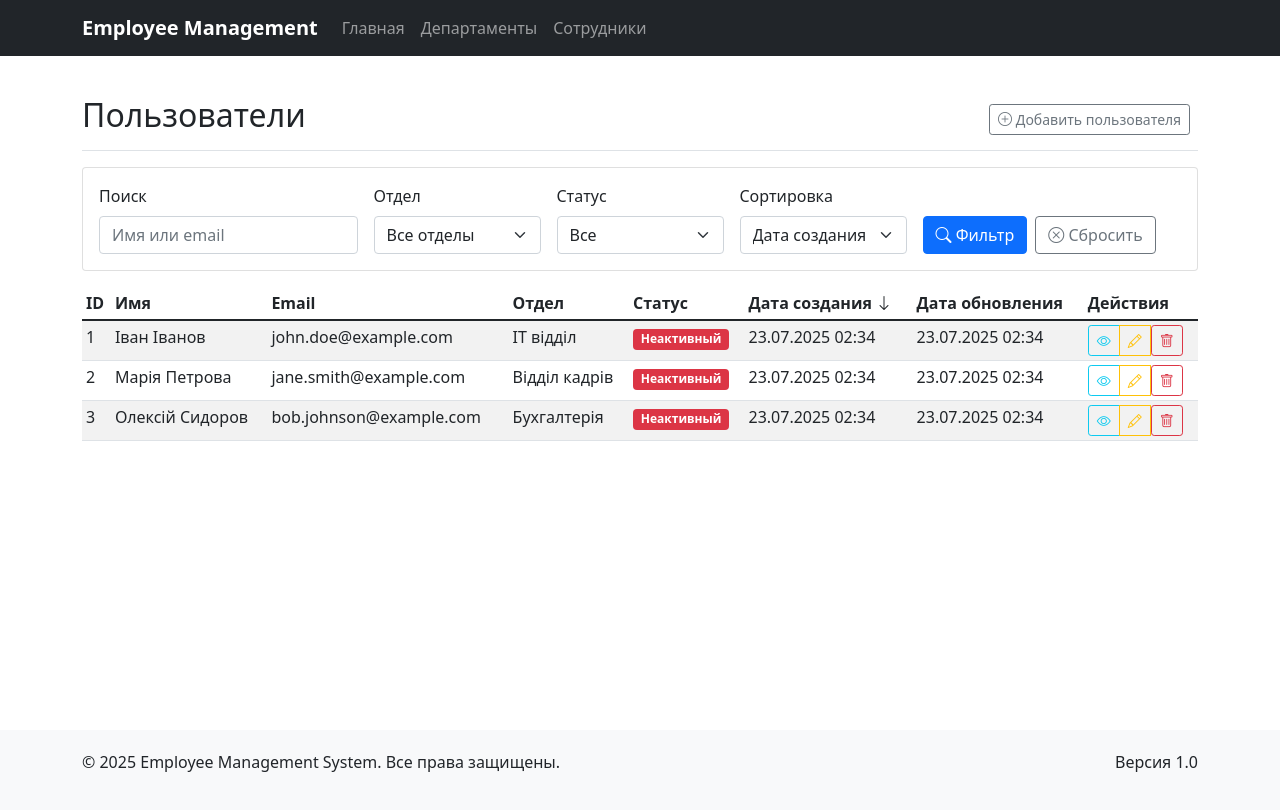
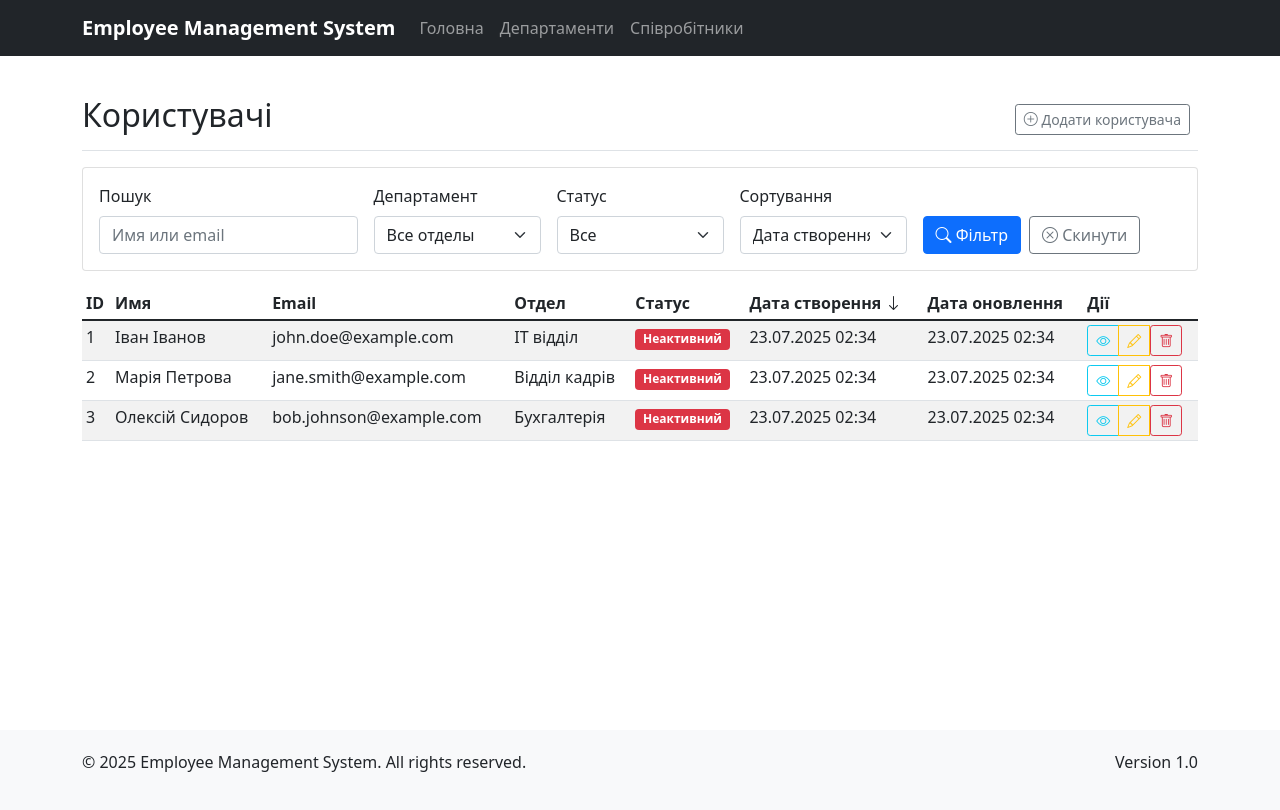
Before and after one commit to DimaForostenko/Management-System-Desing, a PHP site: page /users in a window 1280 px wide. Run offline with PHP 8.4, Linux system fonts and the light colour scheme; data comes from the database, SQL or seed files in the repository; data that the repository does not hold is empty.

Commit message:
update language

```diff
--- a/src/Controllers/BaseController.php
+++ b/src/Controllers/BaseController.php
@@ -152,7 +152,7 @@ abstract class BaseController
 
         foreach ($required as $field) {
             if (empty($data[$field])) {
-                $errors[$field] = "Поле {$field} обязательно для заполнения";
+                $errors[$field] = "Поле {$field} обов'язкове  для заповнення";
             }
         }
 
--- a/src/Controllers/HomeController.php
+++ b/src/Controllers/HomeController.php
@@ -21,7 +21,7 @@ class HomeController extends BaseController
 
         // Подготавливаем данные для передачи в представление
         $data = [
-            'title' => 'Главная страница',
+            'title' => 'Головна сторінка',
             'totalUsers' => $totalUsers,
             'totalDepartments' => $totalDepartments,
             'recentUsers' => $recentUsers,
--- a/src/Controllers/UserController.php
+++ b/src/Controllers/UserController.php
@@ -46,7 +46,7 @@ class UserController extends BaseController
     // $users = $this->userModel->getAllWithDepartments();
 
     $data = [
-        'title' => 'Все пользователи',
+        'title' => 'Всі користувачі',
         'users' => $users,
         'departments' => $departments,
         'flashMessage' => $this->getFlashMessage()
@@ -62,7 +62,7 @@ class UserController extends BaseController
         $departments = $this->departmentModel->getAllForSelect();
 
         $data = [
-            'title' => 'Добавить пользователя',
+            'title' => 'Додати користувача',
             'departments' => $departments,
             'flashMessage' => $this->getFlashMessage(),
             'errors' => $this->getValidationErrors(),
@@ -87,9 +87,9 @@ class UserController extends BaseController
         if (empty($errors)) {
             try {
                 $userId = $this->userModel->create($postData);
-                $this->redirectWithMessage('/users/index', 'Пользователь успешно создан', 'success');
+                $this->redirectWithMessage('/users/index', 'Користувач успішно створено', 'success');
             } catch (\Exception $e) {
-                $this->redirectWithMessage('/users/create', 'Ошибка при создании пользователя: ' . $e->getMessage(), 'error');
+                $this->redirectWithMessage('/users/create', 'Помилка при створенні користувача: ' . $e->getMessage(), 'error');
             }
         } else {
             // Сохраняем ошибки в сессию для отображения
@@ -104,7 +104,7 @@ class UserController extends BaseController
         $user = $this->userModel->getWithDepartment($id);
 
         if (!$user) {
-            $this->redirectWithMessage('/users', 'Пользователь не найден', 'error');
+            $this->redirectWithMessage('/users', 'Користувач не знайдено', 'error');
             return;
         }
 
@@ -122,7 +122,7 @@ class UserController extends BaseController
         $user = $this->userModel->find($id);
 
         if (!$user) {
-            $this->redirectWithMessage('/users', 'Пользователь не найден', 'error');
+            $this->redirectWithMessage('/users', 'Користувач не знайдено', 'error');
             return;
         }
 
@@ -150,7 +150,7 @@ class UserController extends BaseController
         $user = $this->userModel->find($id);
 
         if (!$user) {
-            $this->redirectWithMessage('/users', 'Пользователь не найден', 'error');
+            $this->redirectWithMessage('/users', 'Користувач не знайдено', 'error');
             return;
         }
 
@@ -162,9 +162,9 @@ class UserController extends BaseController
         if (empty($errors)) {
             try {
                 $this->userModel->update($id, $postData);
-                $this->redirectWithMessage('/users', 'Пользователь успешно обновлен', 'success');
+                $this->redirectWithMessage('/users', 'Користувач успішно створено', 'success');
             } catch (\Exception $e) {
-                $this->redirectWithMessage("/users/{$id}/edit", 'Ошибка при обновлении пользователя: ' . $e->getMessage(), 'error');
+                $this->redirectWithMessage("/users/{$id}/edit", 'Помилка при створенні користувача:' . $e->getMessage(), 'error');
             }
         } else {
             // Сохраняем ошибки в сессию для отображения
@@ -184,15 +184,15 @@ class UserController extends BaseController
         $user = $this->userModel->find($id);
 
         if (!$user) {
-            $this->redirectWithMessage('/users', 'Пользователь не найден', 'error');
+            $this->redirectWithMessage('/users', 'Користувач не знайдено', 'error');
             return;
         }
 
         try {
             $this->userModel->delete($id);
-            $this->redirectWithMessage('/users', 'Пользователь успешно удален', 'success');
+            $this->redirectWithMessage('/users', 'Користувач успішно створено', 'success');
         } catch (\Exception $e) {
-            $this->redirectWithMessage('/users', 'Ошибка при удалении пользователя: ' . $e->getMessage(), 'error');
+            $this->redirectWithMessage('/users', 'Помилка при створенні користувача: ' . $e->getMessage(), 'error');
         }
     }
 
--- a/views/layouts/main.php
+++ b/views/layouts/main.php
@@ -1,5 +1,5 @@
 <!DOCTYPE html>
-<html lang="ru">
+<html lang="ua">
 <head>
     <meta charset="UTF-8">
     <meta name="viewport" content="width=device-width, initial-scale=1.0">
@@ -31,7 +31,7 @@
     <!-- Навигация -->
     <nav class="navbar navbar-expand-lg navbar-dark bg-dark">
         <div class="container">
-            <a class="navbar-brand" href="/">Employee Management</a>
+            <a class="navbar-brand" href="/">Employee Management System</a>
 
             <button class="navbar-toggler" type="button" data-bs-toggle="collapse" data-bs-target="#navbarNav">
                 <span class="navbar-toggler-icon"></span>
@@ -40,13 +40,13 @@
             <div class="collapse navbar-collapse" id="navbarNav">
                 <ul class="navbar-nav me-auto">
                     <li class="nav-item">
-                        <a class="nav-link <?php echo ($currentPage ?? '') === 'home' ? 'active' : ''; ?>" href="/">Главная</a>
+                        <a class="nav-link <?php echo ($currentPage ?? '') === 'home' ? 'active' : ''; ?>" href="/">Головна</a>
                     </li>
                     <li class="nav-item">
-                        <a class="nav-link <?php echo ($currentPage ?? '') === 'departments' ? 'active' : ''; ?>" href="/departments">Департаменты</a>
+                        <a class="nav-link <?php echo ($currentPage ?? '') === 'departments' ? 'active' : ''; ?>" href="/departments">Департаменти</a>
                     </li>
                     <li class="nav-item">
-                        <a class="nav-link <?php echo ($currentPage ?? '') === 'users' ? 'active' : ''; ?>" href="/users">Сотрудники</a>
+                        <a class="nav-link <?php echo ($currentPage ?? '') === 'users' ? 'active' : ''; ?>" href="/users">Співробітники</a>
                     </li>
                 </ul>
             </div>
@@ -88,10 +88,10 @@
         <div class="container">
             <div class="row">
                 <div class="col-md-6">
-                    <p>&copy; <?php echo date('Y'); ?> Employee Management System. Все права защищены.</p>
+                    <p>&copy; <?php echo date('Y'); ?> Employee Management System. All rights reserved.</p>
                 </div>
                 <div class="col-md-6 text-end">
-                    <p>Версия 1.0</p>
+                    <p>Version 1.0</p>
                 </div>
             </div>
         </div>
--- a/views/users/index.php
+++ b/views/users/index.php
@@ -1,10 +1,10 @@
 <div class="d-flex justify-content-between flex-wrap flex-md-nowrap align-items-center pt-3 pb-2 mb-3 border-bottom">
-    <h1 class="h2">Пользователи</h1>
+    <h1 class="h2">Користувачі</h1>
     <div class="btn-toolbar mb-2 mb-md-0">
         <div class="btn-group me-2">
             <a href="/users/create" class="btn btn-sm btn-outline-secondary">
                 <link href="https://cdn.jsdelivr.net/npm/bootstrap-icons@1.11.1/font/bootstrap-icons.css" rel="stylesheet">
-                <i class="bi bi-plus-circle"></i> Добавить пользователя
+                <i class="bi bi-plus-circle"></i> Додати користувача
             </a>
         </div>
     </div>
@@ -16,13 +16,13 @@
             <div class="card-body">
                 <form method="GET" class="row g-3">
                     <div class="col-md-3">
-                        <label for="search" class="form-label">Поиск</label>
+                        <label for="search" class="form-label">Пошук</label>
                         <input type="text" class="form-control" id="search" name="search"
                                value="<?= htmlspecialchars($_GET['search'] ?? '') ?>"
                                placeholder="Имя или email">
                     </div>
                     <div class="col-md-2">
-                        <label for="department" class="form-label">Отдел</label>
+                        <label for="department" class="form-label">Департамент</label>
                         <select class="form-select" id="department" name="department">
                             <option value="">Все отделы</option>
                             <?php foreach ($departments as $dept): ?>
@@ -37,31 +37,31 @@
                         <label for="status" class="form-label">Статус</label>
                         <select class="form-select" id="status" name="status">
                             <option value="">Все</option>
-                            <option value="1" <?= ($_GET['status'] ?? '') === '1' ? 'selected' : '' ?>>Активные</option>
-                            <option value="0" <?= ($_GET['status'] ?? '') === '0' ? 'selected' : '' ?>>Неактивные</option>
+                            <option value="1" <?= ($_GET['status'] ?? '') === '1' ? 'selected' : '' ?>>Активні</option>
+                            <option value="0" <?= ($_GET['status'] ?? '') === '0' ? 'selected' : '' ?>>Неактивні</option>
                         </select>
                     </div>
                     <div class="col-md-2">
-                        <label for="sort" class="form-label">Сортировка</label>
+                        <label for="sort" class="form-label">Сортування</label>
                         <select class="form-select" id="sort" name="sort">
-                            <option value="created_at_desc" <?= ($_GET['sort'] ?? 'created_at_desc') === 'created_at_desc' ? 'selected' : '' ?>>Дата создания ↓</option>
-                            <option value="created_at_asc" <?= ($_GET['sort'] ?? '') === 'created_at_asc' ? 'selected' : '' ?>>Дата создания ↑</option>
-                            <option value="name_asc" <?= ($_GET['sort'] ?? '') === 'name_asc' ? 'selected' : '' ?>>Имя А-Я</option>
-                            <option value="name_desc" <?= ($_GET['sort'] ?? '') === 'name_desc' ? 'selected' : '' ?>>Имя Я-А</option>
+                            <option value="created_at_desc" <?= ($_GET['sort'] ?? 'created_at_desc') === 'created_at_desc' ? 'selected' : '' ?>>Дата створення ↓</option>
+                            <option value="created_at_asc" <?= ($_GET['sort'] ?? '') === 'created_at_asc' ? 'selected' : '' ?>>Дата створення ↑</option>
+                            <option value="name_asc" <?= ($_GET['sort'] ?? '') === 'name_asc' ? 'selected' : '' ?>>Ім'я А-Я</option>
+                            <option value="name_desc" <?= ($_GET['sort'] ?? '') === 'name_desc' ? 'selected' : '' ?>>Им'я Я-А</option>
                             <option value="email_asc" <?= ($_GET['sort'] ?? '') === 'email_asc' ? 'selected' : '' ?>>Email А-Я</option>
                             <option value="email_desc" <?= ($_GET['sort'] ?? '') === 'email_desc' ? 'selected' : '' ?>>Email Я-А</option>
-                            <option value="department_asc" <?= ($_GET['sort'] ?? '') === 'department_asc' ? 'selected' : '' ?>>Отдел А-Я</option>
-                            <option value="department_desc" <?= ($_GET['sort'] ?? '') === 'department_desc' ? 'selected' : '' ?>>Отдел Я-А</option>
+                            <option value="department_asc" <?= ($_GET['sort'] ?? '') === 'department_asc' ? 'selected' : '' ?>>Департамент А-Я</option>
+                            <option value="department_desc" <?= ($_GET['sort'] ?? '') === 'department_desc' ? 'selected' : '' ?>>Департамент Я-А</option>
                         </select>
                     </div>
                     <div class="col-md-3">
                         <label class="form-label">&nbsp;</label>
                         <div class="d-grid gap-2 d-md-flex">
                             <button type="submit" class="btn btn-primary">
-                                <i class="bi bi-search"></i> Фильтр
+                                <i class="bi bi-search"></i> Фільтр
                             </button>
                             <a href="/users" class="btn btn-outline-secondary">
-                                <i class="bi bi-x-circle"></i> Сбросить
+                                <i class="bi bi-x-circle"></i> Скинути
                             </a>
                         </div>
                     </div>
@@ -124,7 +124,7 @@
                     <th>
                         <a href="?<?= http_build_query(array_merge($_GET, ['sort' => ($_GET['sort'] ?? '') === 'created_at_asc' ? 'created_at_desc' : 'created_at_asc'])) ?>"
                            class="text-decoration-none text-dark">
-                            Дата создания
+                            Дата створення
                             <?php if (($_GET['sort'] ?? 'created_at_desc') === 'created_at_asc'): ?>
                                 <i class="bi bi-arrow-up"></i>
                             <?php elseif (($_GET['sort'] ?? 'created_at_desc') === 'created_at_desc'): ?>
@@ -135,7 +135,7 @@
                     <th>
                         <a href="?<?= http_build_query(array_merge($_GET, ['sort' => ($_GET['sort'] ?? '') === 'updated_at_asc' ? 'updated_at_desc' : 'updated_at_asc'])) ?>"
                            class="text-decoration-none text-dark">
-                            Дата обновления
+                            Дата оновлення
                             <?php if (($_GET['sort'] ?? '') === 'updated_at_asc'): ?>
                                 <i class="bi bi-arrow-up"></i>
                             <?php elseif (($_GET['sort'] ?? '') === 'updated_at_desc'): ?>
@@ -143,7 +143,7 @@
                             <?php endif; ?>
                         </a>
                     </th>
-                    <th>Действия</th>
+                    <th>Дії</th>
                 </tr>
             </thead>
             <tbody>
@@ -155,7 +155,7 @@
                         <td><?= htmlspecialchars($user['department_name'] ?? 'Не указан') ?></td>
                         <td>
                             <span class="badge <?= $user['is_active'] ? 'bg-success' : 'bg-danger' ?>">
-                                <?= $user['is_active'] ? 'Активный' : 'Неактивный' ?>
+                                <?= $user['is_active'] ? 'Активний' : 'Неактивний' ?>
                             </span>
                         </td>
                         <td><?= date('d.m.Y H:i', strtotime($user['created_at'])) ?></td>
@@ -172,7 +172,7 @@
                                 </a>
                                 <form method="POST" action="/users/<?= $user['id'] ?>/delete"
                                       style="display: inline;"
-                                      onsubmit="return confirm('Вы уверены, что хотите удалить этого пользователя?')">
+                                      onsubmit="return confirm('Ви впевнені, що хочете видалити цього користувача?')">
                                     <button type="submit" class="btn btn-sm btn-outline-danger">
                                         <i class="bi bi-trash"></i>
                                     </button>
@@ -186,7 +186,7 @@
     </div>
 <?php else: ?>
     <div class="alert alert-info">
-        <i class="bi bi-info-circle"></i> Пользователей не найдено.
-        <a href="/users/create" class="alert-link">Создайте первого пользователя</a>.
+        <i class="bi bi-info-circle"></i> Користувачів не знайдено
+        <a href="/users/create" class="alert-link">Створіть першого користувача</a>.
     </div>
 <?php endif; ?>
```
Also changed, not shown: src/Controllers/DepartmentController.php (+15 -15 lines), views/departments/create.php (+6 -6 lines), views/departments/edit.php (+7 -7 lines), views/departments/index.php (+15 -15 lines), views/departments/show.php (+17 -17 lines), views/home/index.php (+17 -17 lines), views/users/create.php (+10 -10 lines), views/users/edit.php (+8 -8 lines), views/users/show.php (+45 -12 lines).
